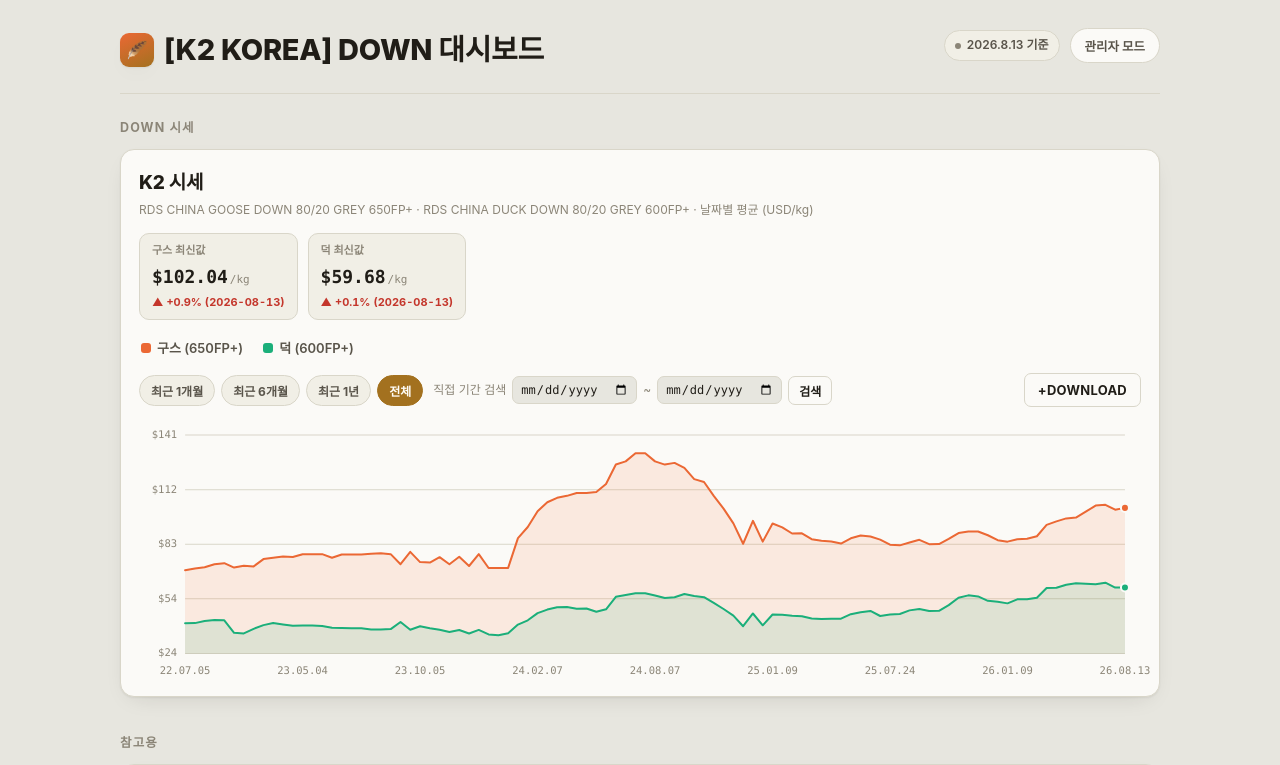
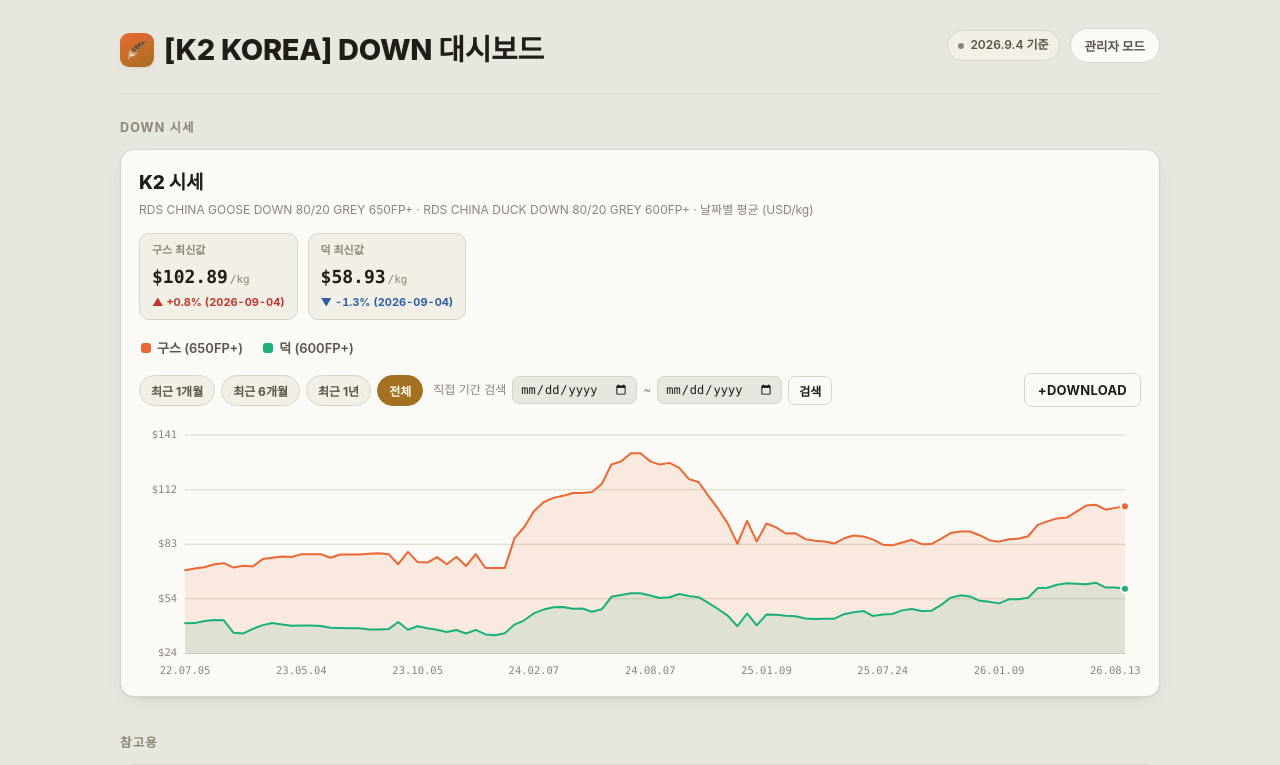
Before and after one commit to Kyungjun-Seo/Down-price-tracker, a website: page down-sise.html in a window 1280 px wide. Shown: the top 765 px of the page. Drawn offline with Linux system fonts and the light colour scheme.

Commit message:
chore: weekly down price update 2026-09-14

```diff
--- a/down-sise.html
+++ b/down-sise.html
@@ -779,9 +779,9 @@
   }
 
   /* ---------------- 표 2: 참고용 중국 시세 ---------------- */
-  var FX = { date: "2026-09-07", usdPerCny: 0.14901 }; // CNY→USD, 최신 고시환율(외부 검색 기준)
-
-  // 실측값 — en.cfd.com.cn, GB/T 14272-2021. 2026-09-04까지 자동 수집.
+  var FX = { date: "2026-09-11", usdPerCny: 0.14907 }; // CNY→USD, 최신 고시환율(외부 검색 기준)
+
+  // 실측값 — en.cfd.com.cn, GB/T 14272-2021. 2026-09-11까지 자동 수집.
   var CN_HISTORY = [
     { date: "2026-03-06", ggd9010: 903, gdd9010: 550.36, ggd8020: 746.83, gdd8020: 458.24 },
     { date: "2026-03-13", ggd9010: 893.58, gdd9010: 544.86, ggd8020: 739.16, gdd8020: 454.36 },
@@ -809,6 +809,7 @@
     { date: "2026-08-21", ggd9010: 915.39, gdd9010: 537.53, ggd8020: 753.03, gdd8020: 450.34 },
     { date: "2026-08-28", ggd9010: 918.28, gdd9010: 539.68, ggd8020: 757.46, gdd8020: 453.91 },
     { date: "2026-09-04", ggd9010: 919.83, gdd9010: 540.78, ggd8020: 758.96, gdd8020: 454.69 },
+    { date: "2026-09-11", ggd9010: 919.51, gdd9010: 540.25, ggd8020: 759.27, gdd8020: 454.4 },
   ];
 
   var CN_STORAGE_KEY = "downsise_cn_overrides_v1";
@@ -1146,6 +1147,7 @@
     { date: "2026-07-09", goose: 103.66, duck: 62.18 },
     { date: "2026-07-30", goose: 101.13, duck: 59.63 },
     { date: "2026-08-13", goose: 102.04, duck: 59.68 },
+    { date: "2026-09-04", goose: 102.89, duck: 58.93 },
   ];
 
   var K2_STORAGE_KEY = "downsise_k2_custom_v1";
```
Also changed, not shown: data/cn-down-prices.json (+7 -0 lines), index.html (+5 -3 lines), 1 other file.
